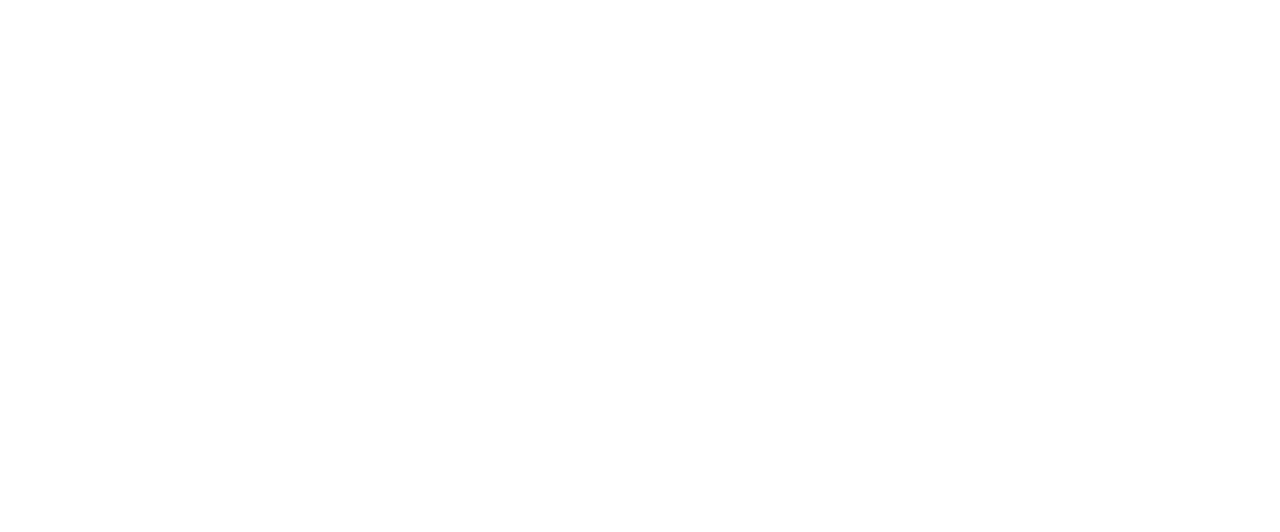
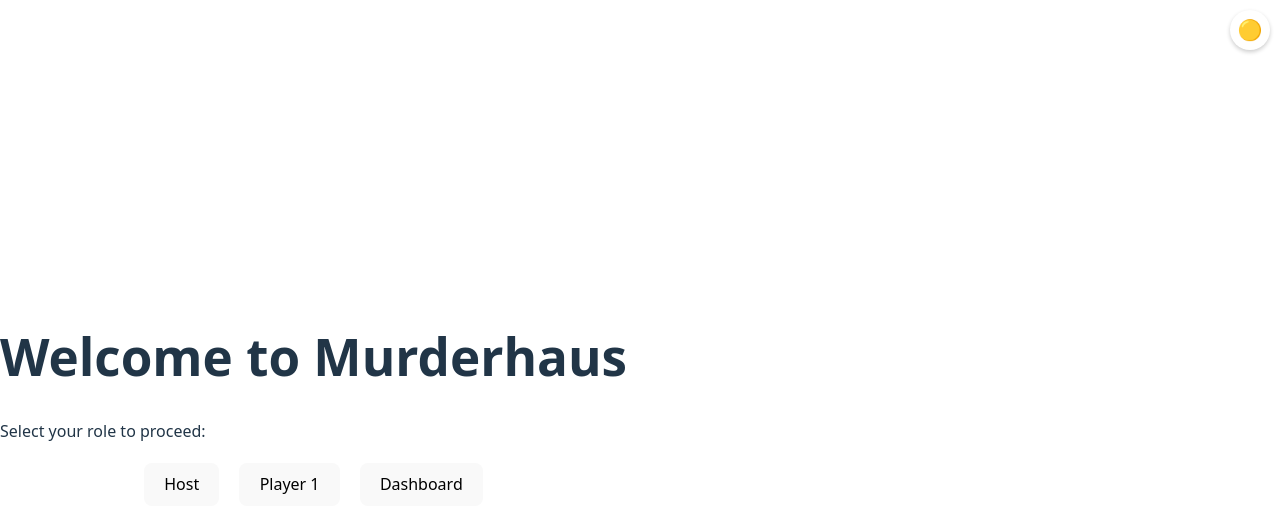
Before and after one commit to davejharmon/murderhaus, a React (Vite) app in the folder client/: page / in a window 1280 px wide. Before the commit this address had no page. Shown: the top 532 px of the page. Built offline with nearby package versions, Linux system fonts and the light colour scheme.

Commit message:
added player

```diff
--- a/client/src/App.jsx
+++ b/client/src/App.jsx
@@ -2,11 +2,15 @@ import { BrowserRouter as Router, Routes, Route } from 'react-router-dom';
 import Host from './pages/Host';
 import Player from './pages/Player';
 import Dashboard from './pages/Dashboard';
+import Landing from './pages/Landing';
+import Badge from './components/Badge';
 
 function App() {
   return (
     <Router>
+      <Badge />
       <Routes>
+        <Route path='/' element={<Landing />} />
         <Route path='/host' element={<Host />} />
         <Route path='/player/:id' element={<Player />} />
         <Route path='/dashboard' element={<Dashboard />} />
--- /dev/null
+++ b/client/src/components/Badge.jsx
@@ -0,0 +1,48 @@
+import React, { useState, useEffect } from 'react';
+import { subscribeStatus } from '../ws'; // adjust path
+
+const Badge = () => {
+  const [status, setStatus] = useState('connecting');
+
+  useEffect(() => {
+    const unsubscribe = subscribeStatus(setStatus);
+    return unsubscribe;
+  }, []);
+
+  const getStatusEmoji = () => {
+    switch (status) {
+      case 'connected':
+        return '🟢';
+      case 'disconnected':
+        return '🔴';
+      case 'connecting':
+        return '🟡';
+      case 'error':
+        return '⚠️';
+      default:
+        return '⚪';
+    }
+  };
+
+  return <div style={styles.badge}>{getStatusEmoji()}</div>;
+};
+
+const styles = {
+  badge: {
+    position: 'fixed',
+    top: '10px',
+    right: '10px',
+    backgroundColor: '#fff',
+    borderRadius: '50%',
+    width: '40px',
+    height: '40px',
+    display: 'flex',
+    alignItems: 'center',
+    justifyContent: 'center',
+    boxShadow: '0 2px 4px rgba(0, 0, 0, 0.2)',
+    fontSize: '20px',
+    fontWeight: 'bold',
+  },
+};
+
+export default Badge;
--- /dev/null
+++ b/client/src/components/BigNum.jsx
@@ -0,0 +1,11 @@
+export const BigNum = ({ value }) => {
+  const styles = {
+    number: {
+      fontSize: '3rem', // adjust for "big" number
+      fontWeight: 'bold',
+      textAlign: 'center',
+    },
+  };
+
+  return <div style={styles.number}>{value}</div>;
+};
--- /dev/null
+++ b/client/src/components/Bulb.jsx
@@ -0,0 +1,16 @@
+export const Bulb = ({ col = '#000000' }) => {
+  const styles = {
+    circle: {
+      width: '40px',
+      height: '40px',
+      borderRadius: '50%',
+      backgroundColor: col, // fill with prop color
+      display: 'flex',
+      justifyContent: 'center',
+      alignItems: 'center',
+      border: '2px solid #555', // optional border for visibility
+    },
+  };
+
+  return <div style={styles.circle}></div>;
+};
--- /dev/null
+++ b/client/src/components/Button.jsx
@@ -0,0 +1,26 @@
+export const Button = ({
+  label,
+  onClick,
+  type = 'button',
+  isActive = false,
+}) => {
+  // Define styles as objects
+  const styles = {
+    active: {
+      backgroundColor: 'red',
+      color: 'white',
+    },
+    inactive: {
+      backgroundColor: 'skyblue',
+      color: 'black',
+    },
+  };
+
+  const buttonStyle = isActive ? styles.active : styles.inactive;
+
+  return (
+    <button type={type} style={buttonStyle} onClick={onClick}>
+      {label}
+    </button>
+  );
+};
--- /dev/null
+++ b/client/src/components/Keypad.jsx
@@ -0,0 +1,39 @@
+import { Button } from './Button';
+
+export const Keypad = () => {
+  const handleButtonClick = (value) => {
+    console.log(`Button ${value} clicked`);
+  };
+
+  // Styles
+  const styles = {
+    keypad: {
+      display: 'grid',
+      gridTemplateColumns: 'repeat(5, 1fr)', // 5 columns
+      gridTemplateRows: 'repeat(2, 1fr)', // 2 rows
+      gap: '0.2rem',
+    },
+  };
+
+  return (
+    <div style={styles.keypad}>
+      {[...Array(9)].map(
+        (
+          _,
+          index // only 8 numbers, leave last cell for confirm
+        ) => (
+          <Button
+            key={index + 1}
+            onClick={() => handleButtonClick(index + 1)}
+            label={index + 1}
+          />
+        )
+      )}
+      <Button
+        onClick={() => handleButtonClick('confirm')}
+        label='confirm'
+        style={styles.confirmButton}
+      />
+    </div>
+  );
+};
--- /dev/null
+++ b/client/src/pages/Landing.jsx
@@ -0,0 +1,26 @@
+import { useNavigate } from 'react-router-dom';
+
+const Landing = () => {
+  const navigate = useNavigate();
+
+  return (
+    <div>
+      <h1>Welcome to Murderhaus</h1>
+      <p>Select your role to proceed:</p>
+      <div
+        style={{
+          display: 'flex',
+          justifyContent: 'center',
+          gap: '20px',
+          marginTop: '20px',
+        }}
+      >
+        <button onClick={() => navigate('/host')}>Host</button>
+        <button onClick={() => navigate('/player/1')}>Player 1</button>
+        <button onClick={() => navigate('/dashboard')}>Dashboard</button>
+      </div>
+    </div>
+  );
+};
+
+export default Landing;
--- a/client/src/pages/Player.jsx
+++ b/client/src/pages/Player.jsx
@@ -1,70 +1,77 @@
-import { useState, useEffect, useRef } from 'react';
+import { useState, useEffect } from 'react';
 import { useParams } from 'react-router-dom';
 import { connect, send } from '../ws';
+import { Keypad } from '../components/Keypad';
+import { Bulb } from '../components/Bulb';
+import { BigNum } from '../components/BigNum';
 
 export default function Player() {
-  const { id } = useParams(); // player ID from URL
+  const { id } = useParams();
   const [gameState, setGameState] = useState(null);
-  const [selection, setSelection] = useState(null);
-
-  const registeredRef = useRef(false); // track if we've already registered
 
   useEffect(() => {
-    // Single connection on mount
-    connect((state) => {
-      setGameState(state);
+    connect(setGameState);
+  }, []);
 
-      // Register player once
-      if (!registeredRef.current) {
-        send('REGISTER_PLAYER', { id, name: `Player ${id}` });
-        registeredRef.current = true;
-      }
-    });
-  }, [id]);
+  useEffect(() => {
+    if (!gameState) return;
+    const player = gameState.players[String(id)];
+    if (!player) {
+      send('REGISTER_PLAYER', {
+        id: String(id),
+        name: `Player ${id}`,
+      });
+    }
+  }, [gameState, id]);
 
-  if (!gameState) return <div>Connecting...</div>;
+  if (!gameState) return <div>Loading...</div>;
+  const me = gameState.players[String(id)];
+  if (!me) return <div>Registering Player {id}...</div>;
 
-  const me = gameState.players[id];
-  if (!me) return <div>Unknown player {id}</div>;
-
-  function handleSelect(targetId) {
-    setSelection(targetId);
-  }
-
-  function handleConfirm() {
-    if (selection !== null) {
-      send('CAST_VOTE', { voterId: id, targetId: selection });
-      setSelection(null);
-    }
-  }
+  const styles = {
+    page: {
+      display: 'grid',
+      gridTemplateRows: 'auto auto', // first row + keypad row
+      rowGap: '2rem',
+      justifyItems: 'center', // center second row (Keypad)
+      padding: '2rem',
+    },
+    firstRow: {
+      display: 'grid',
+      gridTemplateColumns: 'auto', // single column for first row
+      justifyItems: 'center',
+      alignItems: 'center',
+      width: '100%',
+      position: 'relative',
+    },
+    bigNum: {
+      position: 'absolute',
+      left: 0,
+    },
+    infoColumn: {
+      display: 'grid',
+      gridTemplateRows: 'auto auto auto', // bulb, name, role
+      justifyItems: 'center',
+      rowGap: '1rem',
+    },
+  };
 
   return (
-    <div>
-      <h1>{me.name}</h1>
+    <div style={styles.page}>
+      {/* First row */}
+      <div style={styles.firstRow}>
+        <div style={styles.bigNum}>
+          <BigNum value={me.id} />
+        </div>
+        <div style={styles.infoColumn}>
+          <Bulb />
+          <div>{me.name}</div>
+          <div>{me.role}</div>
+        </div>
+      </div>
 
-      {/* Bulb indicator */}
-      <div>{me.alive ? '● Alive' : '● Eliminated'}</div>
-
-      {me.alive ? (
-        <>
-          <h2>Vote</h2>
-          <div>
-            {Object.values(gameState.players)
-              .filter((p) => p.id !== id && p.alive)
-              .map((p) => (
-                <button key={p.id} onClick={() => handleSelect(p.id)}>
-                  {selection === p.id ? `✔ ${p.name}` : p.name}
-                </button>
-              ))}
-          </div>
-
-          <button onClick={handleConfirm} disabled={selection === null}>
-            Confirm Vote
-          </button>
-        </>
-      ) : (
-        <p>You are eliminated</p>
-      )}
+      {/* Second row */}
+      <Keypad />
     </div>
   );
 }
--- a/client/src/ws.js
+++ b/client/src/ws.js
@@ -1,11 +1,16 @@
 let socket;
 let listeners = [];
+let statusListeners = [];
+let reconnectInterval = 2000; // 2s between retries
+let shouldReconnect = true;
 
 export function connect(onUpdate) {
+  notifyStatus('connecting');
   socket = new WebSocket('ws://localhost:8080');
 
   socket.onopen = () => {
     console.log('Connected to server');
+    notifyStatus('connected');
   };
 
   socket.onmessage = (event) => {
@@ -18,10 +23,19 @@ export function connect(onUpdate) {
 
   socket.onclose = () => {
     console.log('Disconnected from server');
+    notifyStatus('disconnected');
+    if (shouldReconnect) {
+      setTimeout(() => {
+        console.log('Attempting to reconnect...');
+        connect(onUpdate);
+      }, reconnectInterval);
+    }
   };
 
   socket.onerror = (err) => {
     console.error('WebSocket error:', err);
+    notifyStatus('error');
+    socket.close(); // trigger reconnect
   };
 }
 
@@ -39,3 +53,14 @@ export function subscribe(fn) {
     listeners = listeners.filter((l) => l !== fn);
   };
 }
+
+export function subscribeStatus(fn) {
+  statusListeners.push(fn);
+  return () => {
+    statusListeners = statusListeners.filter((l) => l !== fn);
+  };
+}
+
+function notifyStatus(status) {
+  statusListeners.forEach((fn) => fn(status));
+}
```
Also changed, not shown: 2 other files (tests, documents, lock files or other folders).
